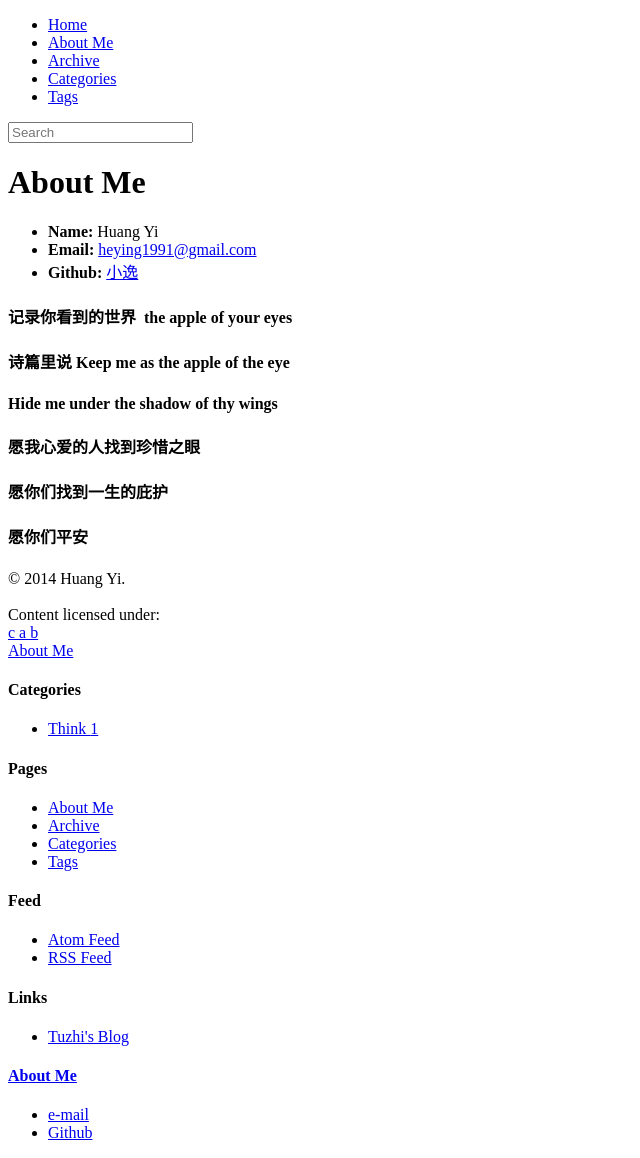
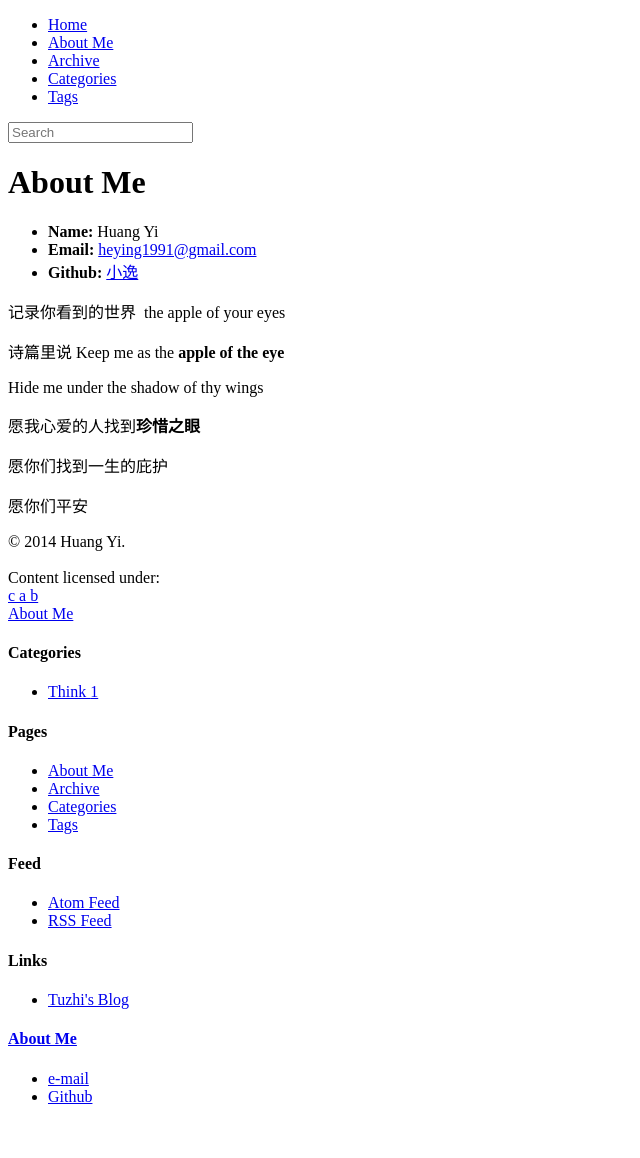
Before and after one commit to literblog/literblog.github.com, a Jekyll site: the page built from about.md, in a window 1280 px wide. Shown: the whole page, without its empty margins (0-640 px from the left). Built offline with Jekyll 4.4.1, drawn with Linux system fonts in a browser that asks for light colours; nearby versions of some CDN libraries; library files that are not in the unit come from our copies; after the commit the page ends 1122 px from its top, so only the background shows below that.

```diff
--- a/about.md
+++ b/about.md
@@ -10,19 +10,19 @@ group: navigation
 
 
 
-#### 记录你看到的世界  the apple of your eyes  <br />
+记录你看到的世界  the apple of your eyes
 
 
-#### 诗篇里说 Keep me as the **apple of the eye** <br />
+诗篇里说 Keep me as the **apple of the eye**
 
 
-#### Hide me under the shadow of thy wings <br />
+Hide me under the shadow of thy wings
 
 
-#### 愿我心爱的人找到**珍惜之眼** <br />
+愿我心爱的人找到**珍惜之眼**
 
 
-#### 愿你们找到一生的庇护 <br />
+愿你们找到一生的庇护
 
 
-#### 愿你们平安 <br />
+愿你们平安
```
